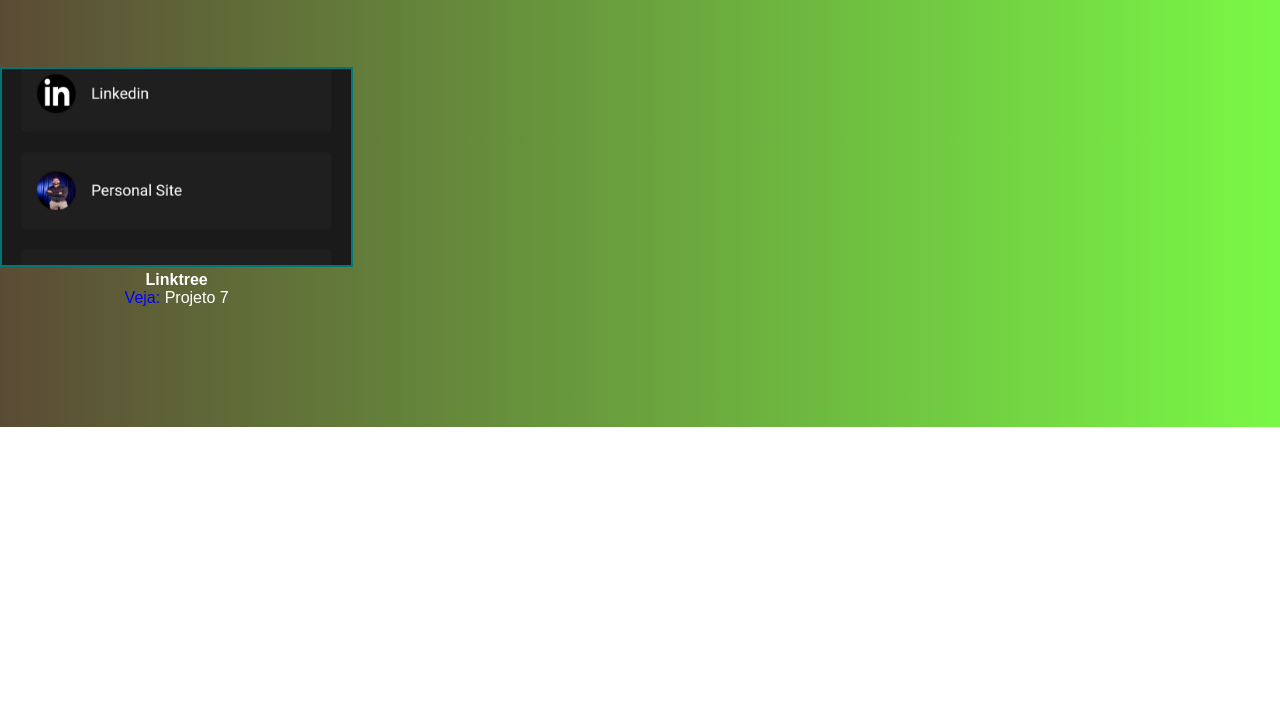
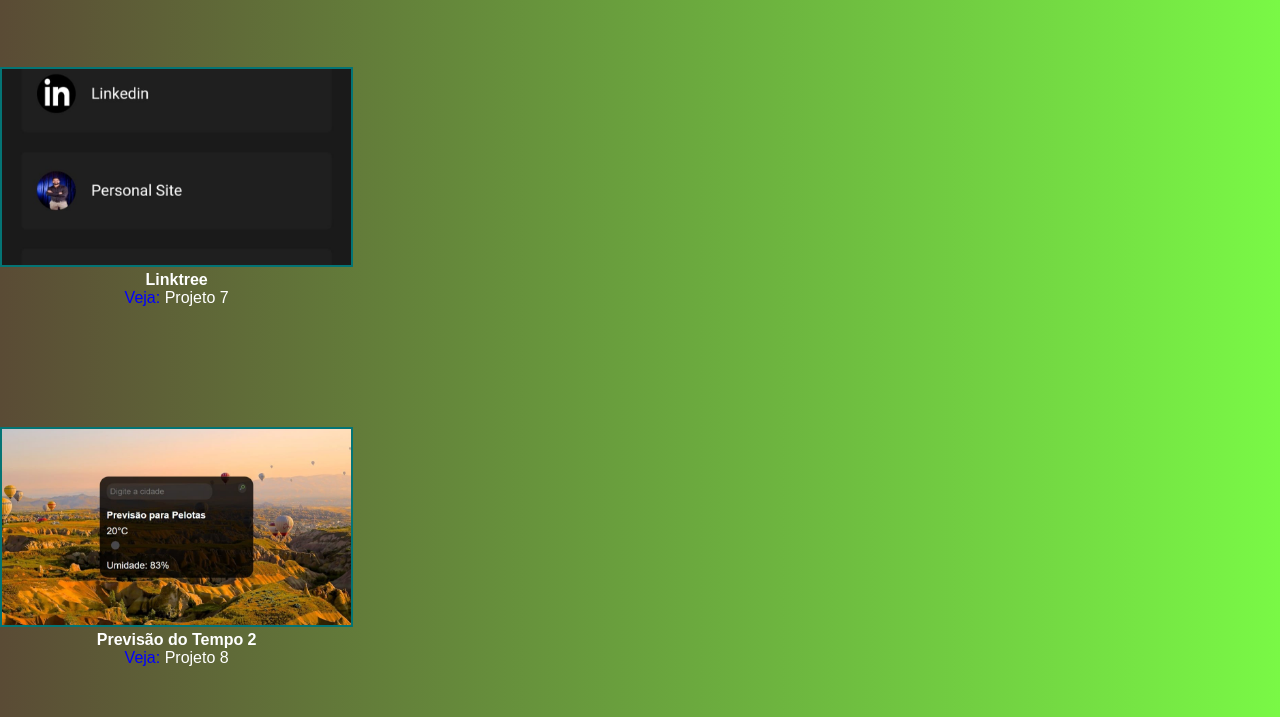
Before and after one commit to JOaOeduardo25/projetodev, a plain HTML site: page index.html in a window 1280 px wide. Shown: the part 1891-2608 px from the top of the page. Before the commit the page ends 2318 px from the top, so only its background shows below. Drawn offline with nearby package versions, Linux system fonts and the light colour scheme.

Commit message:
novo projeto

```diff
--- a/index.html
+++ b/index.html
@@ -127,7 +127,7 @@
         </div>
         <!-- Projeto 7: linktree -->
             <div class="project">
-                <img src="./img/linktree.jpeg" alt="Projeto 6 - Calculadora">
+                <img src="./img/linktree.jpeg" alt="Projeto 7 - Calculadora">
                 <h4>Linktree</h4>
                 <a href="https://joaoeduardo25.github.io/Meuslinks/" target="_blank" rel="noopener noreferrer">
                     <p><span class="veja">Veja:</span> Projeto 7</p>
@@ -135,5 +135,16 @@
             </div>
         </div>
         </section>
+
+        <div class="project">
+            <img src="./img/APPnovo.jpeg" alt="Projeto 8- Previsão">
+            <h4>Previsão do Tempo 2</h4>
+            <a href="https://joaoeduardo25.github.io/APP-Previs-o-2/" target="_blank" rel="noopener noreferrer">
+                <p><span class="veja">Veja:</span> Projeto 8</p>
+            </a>
+        </div>
+    </div>
+    </section>
+
 </body>
 </html>
```
Also changed, not shown: img/APPnovo.jpeg (added).
